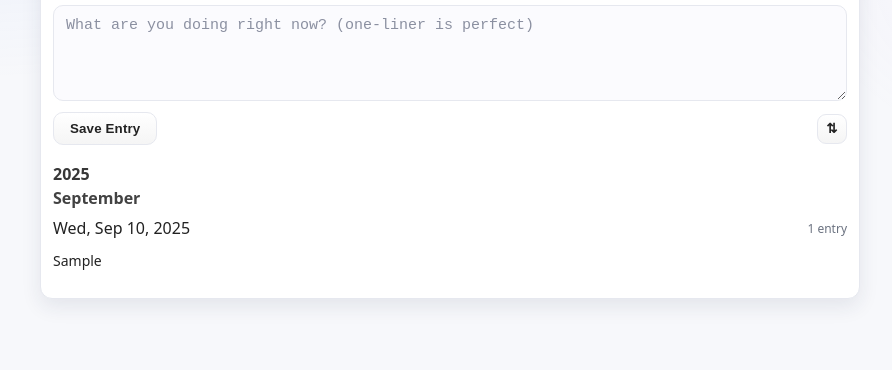
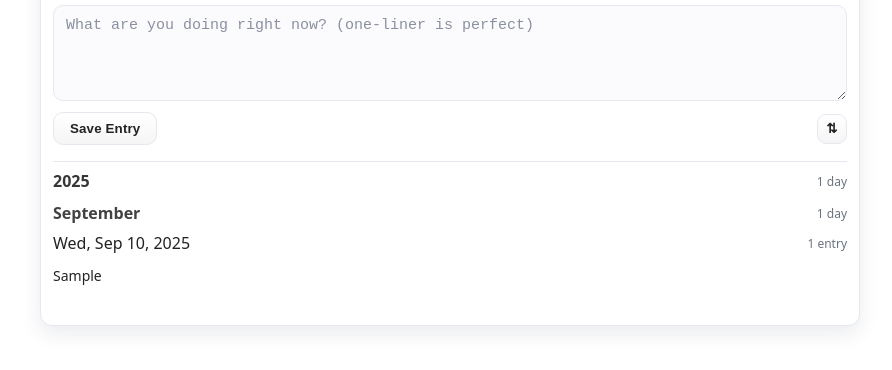
Before and after one commit to st-patrick/timekeeper, a plain HTML site: page index.html in a window 1280 px wide. Both pictures are taken after typing "Sample" into the empty fields and a click on the button "Toggle sort". Shown: the part 110-480 px from the top of the page, without its empty margins (190-1082 px from the left). Drawn offline with Linux system fonts and the light colour scheme.

Commit message:
remember collapsed / open states within a session

```diff
--- a/index.html
+++ b/index.html
@@ -21,8 +21,6 @@
   @media (prefers-color-scheme: light){:root{--bg:#f7f8fb;--card:#fff;--fg:#222;--muted:#6b7280;--border:#e6e8ef;--shadow:0 8px 20px rgba(30,45,75,.09)}}
   html,body{height:100%}
   body{margin:0;font-family:ui-sans-serif,system-ui,-apple-system,Segoe UI,Roboto,Arial,sans-serif;color:var(--fg);
-       background:radial-gradient(900px 450px at 12% -10%,rgba(122,162,255,.12),transparent 60%),
-                  radial-gradient(700px 380px at 110% 10%,rgba(201,162,255,.12),transparent 60%),var(--bg);
        display:grid;place-items:start center;padding:10px}
   .wrap{width:100%;max-width:820px}
   .card{background:var(--card);border:1px solid var(--border);border-radius:var(--radius);box-shadow:var(--shadow);padding:12px}
@@ -74,6 +72,22 @@
   .entry-text{color:var(--fg);font-size:14px}
   .entry-meta{display:flex;align-items:center;justify-content:space-between;margin-top:6px;color:var(--muted);font-size:12px}
   .delete{color:#ff7a7a;border-color:rgba(255,122,122,.4);background:linear-gradient(180deg,rgba(255,122,122,.12),rgba(0,0,0,.02))}
+
+  /* Collapsible year/month styling (matches your day look) */
+  details.year, details.month { padding:6px 0 }
+  details.year > summary,
+  details.month > summary {
+    list-style:none; cursor:pointer;
+    display:flex; align-items:center; justify-content:space-between; gap:8px;
+  }
+  details.year > summary::-webkit-details-marker,
+  details.month > summary::-webkit-details-marker { display:none }
+
+  /* Optional: subtle separators to help scan */
+  details.year { border-top:1px solid var(--border) }
+  .month-title { font-weight:700; opacity:.85; margin:2px 0 }
+  .year-title  { font-weight:800; opacity:.9;  margin:2px 0 }
+
 
   /* --- Cloud status badge --- */
   .cloud-badge{
@@ -159,6 +173,14 @@ const NP_URL_KEY = 'np_url';
 const NP_KEY_KEY = 'np_key';
 const SORT_KEY = 'sortOrder'; // 'desc' (facebook) or 'asc' (biographic)
 
+// Runtime-only collapse state (resets on full reload)
+const uiState = {
+  yearClosed: new Set(),             // keys: "2025"
+  monthClosed: new Set(),             // keys: "2025-09"
+  dayClosed:   new Set()              // keys: "YYYY-MM-DD"
+};
+
+
 const $ = sel => document.querySelector(sel);
 
 function setCloudBadge(state, tooltip){
@@ -195,7 +217,10 @@ function render(){
   const order = sortPref(); // 'asc' or 'desc'
   const arr = getEntries();
   const container = $('#groups');
-  if (!arr.length) { container.innerHTML = `<div class="muted">No entries yet — your first one will appear here.</div>`; return; }
+  if (!arr.length) {
+    container.innerHTML = `<div class="muted">No entries yet — your first one will appear here.</div>`;
+    return;
+  }
 
   // Group: Year -> Month(01..12) -> Day (YYYY-MM-DD)
   const groups = {};
@@ -211,24 +236,35 @@ function render(){
     groups[y][mIdx].days[dayKey].items.push({ ...e, index });
   });
 
-  const cmp = order === 'asc'
-    ? (a,b)=>a.localeCompare(b)
-    : (a,b)=>b.localeCompare(a);
+  const cmp = order === 'asc' ? (a,b)=>a.localeCompare(b) : (a,b)=>b.localeCompare(a);
 
   let html = '';
   const years = Object.keys(groups).sort(cmp);
   for (const y of years) {
-    html += `<div class="year"><div class="year-title">${y}</div>`;
-    const months = Object.keys(groups[y]).sort(cmp);
+    const yOpen = !uiState.yearClosed.has(y);
+    const monthKeys = Object.keys(groups[y]); // for day count
+    const yearDayCount = monthKeys.reduce((acc, mk) => acc + Object.keys(groups[y][mk].days).length, 0);
+
+    html += `<details class="year"${yOpen ? ' open' : ''} data-year="${y}">
+      <summary><span class="year-title">${y}</span><span class="day-count">${yearDayCount} day${yearDayCount===1?'':'s'}</span></summary>`;
+
+    const months = monthKeys.sort(cmp);
     for (const m of months) {
       const monthObj = groups[y][m];
-      html += `<div class="month"><div class="month-title">${monthObj.label}</div>`;
+      const mKey = `${y}-${m}`;
+      const mOpen = !uiState.monthClosed.has(mKey);
       const days = Object.keys(monthObj.days).sort(cmp);
+
+      html += `<details class="month"${mOpen ? ' open' : ''} data-key="${mKey}">
+        <summary><span class="month-title">${monthObj.label}</span><span class="day-count">${days.length} day${days.length===1?'':'s'}</span></summary>`;
+
       for (const day of days) {
         const { label, items } = monthObj.days[day];
         // Sort entries within the day by time per current order
         items.sort((a,b)=> order==='asc' ? new Date(a.t)-new Date(b.t) : new Date(b.t)-new Date(a.t));
-        html += `<details class="day" open>
+        const dKey = day;                         // day is already "YYYY-MM-DD"
+        const dOpen = !uiState.dayClosed.has(dKey);
+        html += `<details class="day"${dOpen ? ' open' : ''} data-day="${dKey}">
           <summary><span>${label}</span><span class="day-count">${items.length} entr${items.length===1?'y':'ies'}</span></summary>
           <ul class="entries">`;
         for (const it of items) {
@@ -245,13 +281,15 @@ function render(){
         }
         html += `</ul></details>`;
       }
-      html += `</div>`;
+
+      html += `</details>`; // /month
     }
-    html += `</div>`;
+
+    html += `</details>`; // /year
   }
+
   container.innerHTML = html;
-
-  // Update toggle label/title to reflect current order
+  // Update toggle title
   const toggle = $('#toggleSort');
   toggle.title = order === 'asc' ? 'Sort: Old → New (click for New → Old)' : 'Sort: New → Old (click for Old → New)';
 }
@@ -280,6 +318,33 @@ document.addEventListener('click', async e=>{
     if (haveCreds()) {setCloudBadge('cloud-syncing','Saving to cloud...'); await syncCloud('push');}
   }
 });
+
+// Remember open/closed for years & months while app runs (reset on reload)
+document.addEventListener('toggle', (e) => {
+  const el = e.target;
+  if (!(el instanceof HTMLDetailsElement)) return;
+
+  if (el.classList.contains('year')) {
+    const y = el.dataset.year;
+    if (!y) return;
+    if (el.open) uiState.yearClosed.delete(y);
+    else uiState.yearClosed.add(y);
+
+  } else if (el.classList.contains('month')) {
+    const k = el.dataset.key;
+    if (!k) return;
+    if (el.open) uiState.monthClosed.delete(k);
+    else uiState.monthClosed.add(k);
+
+  } else if (el.classList.contains('day')) {
+    const d = el.dataset.day;            // "YYYY-MM-DD"
+    if (!d) return;
+    if (el.open) uiState.dayClosed.delete(d);
+    else uiState.dayClosed.add(d);
+  }
+}, true);
+
+
 
 // Sort toggle
 document.getElementById('toggleSort').onclick = () => {
```
